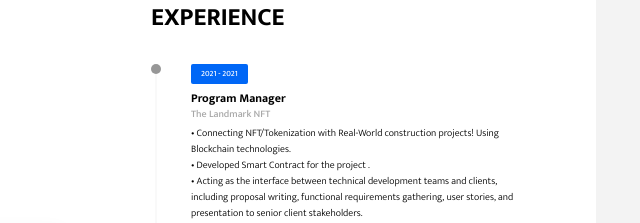
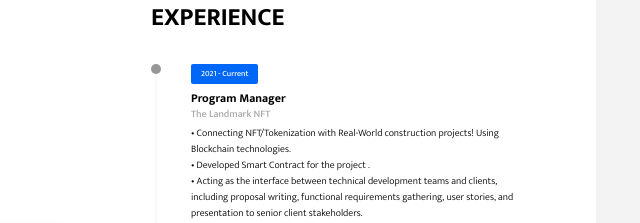
Before and after one commit to RamiDebbas/RamiDebbas.github.io, a website: page index.html in a window 1280 px wide. Shown: the part 288-511 px from the top of the page, 624-1264 px from the left. Drawn offline with Linux system fonts and the light colour scheme.

Commit message:
Update index.html

```diff
--- a/index.html
+++ b/index.html
@@ -159,7 +159,7 @@
                         <h2 class="section-title">Experience</h2>
                         <ul class="time-line">
 <li class="time-line-item">
-                                <span class="badge badge-primary">2021 - 2021</span>
+                                <span class="badge badge-primary">2021 - Current</span>
                                 <h6 class="time-line-item-title">Program Manager </h6>
                                 <p class="time-line-item-subtitle">The Landmark NFT </p>
                                 <p class="time-line-item-content">
```
